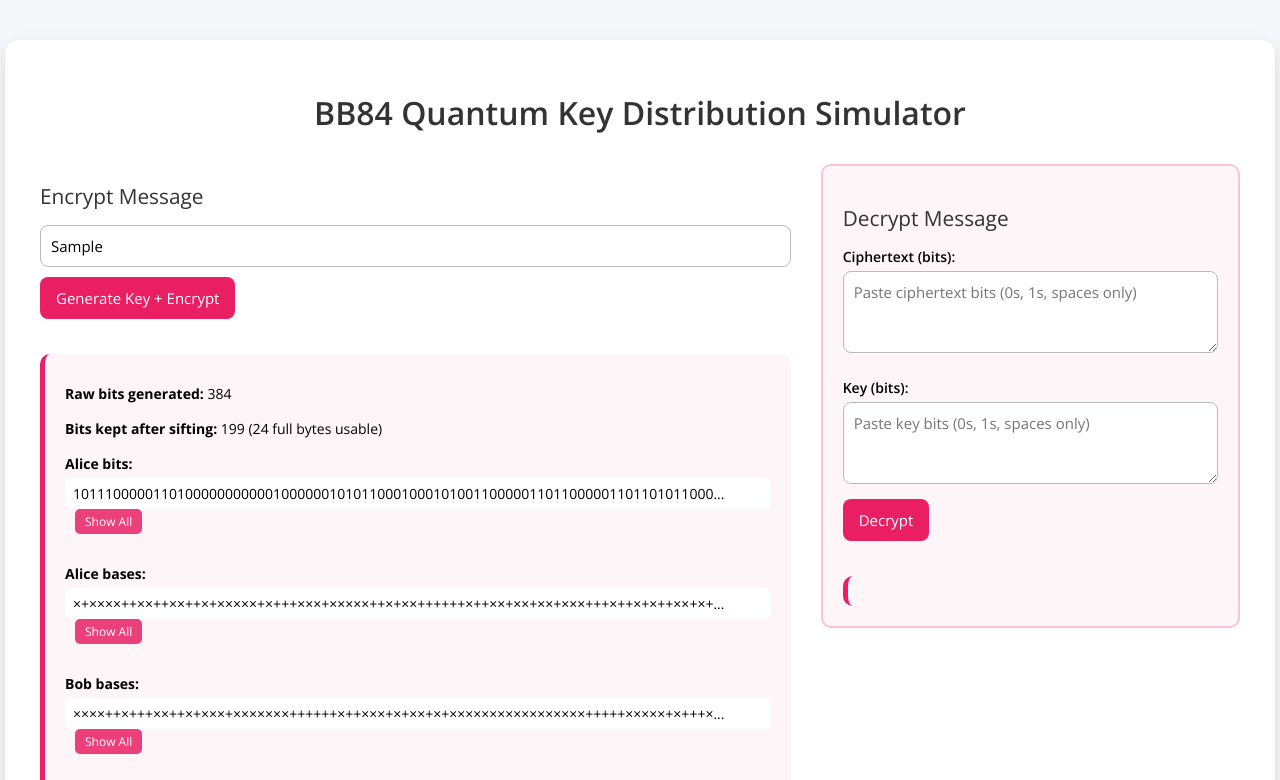
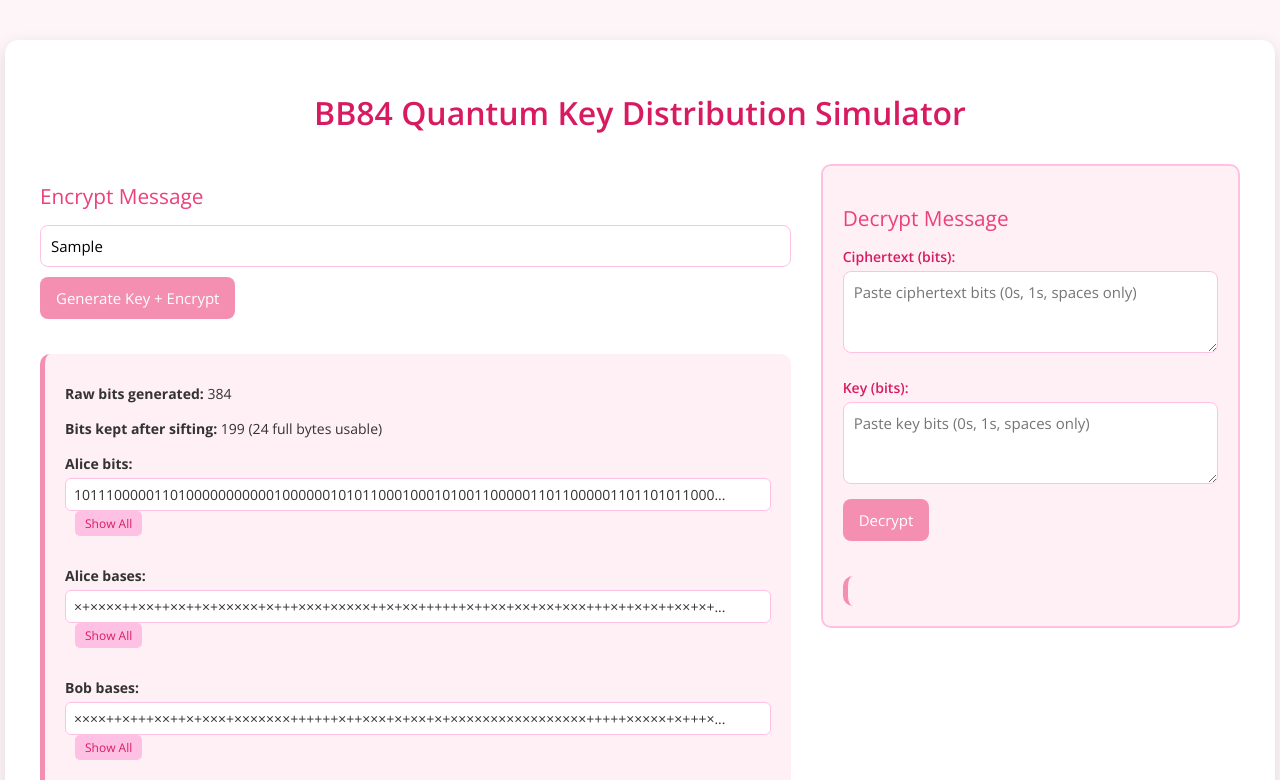
Before and after one commit to jcheesem/qkd-simulator, a plain HTML site: page docs/index.html in a window 1280 px wide. Both pictures are taken after typing "Sample" into the empty fields and a click on the button "Generate Key + Encrypt". Shown: the top 780 px of the page. Drawn offline with nearby package versions, Linux system fonts and the light colour scheme.

Commit message:
Update style.css

```diff
--- a/docs/style.css
+++ b/docs/style.css
@@ -1,6 +1,6 @@
 body {
   font-family: 'Open Sans', sans-serif;
-  background: #f5f7fa;
+  background: #fef5f8;
   margin: 0;
   padding: 0;
 }
@@ -20,7 +20,7 @@ h1 {
   font-family: 'Open Sans', sans-serif;
   font-weight: 600;
   margin-bottom: 30px;
-  color: #333;
+  color: #d81b60;
 }
 
 h2 {
@@ -28,7 +28,7 @@ h2 {
   font-weight: 500;
   font-size: 1.3em;
   margin-bottom: 15px;
-  color: #333;
+  color: #ec407a;
 }
 
 .split-layout {
@@ -45,10 +45,10 @@ h2 {
 .decrypt-section {
   flex: 1;
   text-align: left;
-  background: #fef5f8;
+  background: #fff0f5;
   padding: 20px;
   border-radius: 10px;
-  border: 2px solid #f8c4d8;
+  border: 2px solid #ffc1e3;
 }
 
 input, textarea {
@@ -57,9 +57,14 @@ input, textarea {
   font-size: 15px;
   font-family: 'Open Sans', sans-serif;
   border-radius: 8px;
-  border: 1px solid #bbb;
+  border: 1px solid #ffc1e3;
   margin-bottom: 10px;
   box-sizing: border-box;
+}
+
+input:focus, textarea:focus {
+  outline: none;
+  border-color: #f48fb1;
 }
 
 textarea {
@@ -74,32 +79,34 @@ label {
   margin-top: 10px;
   margin-bottom: 5px;
   font-size: 14px;
+  color: #d81b60;
 }
 
 button {
   padding: 11px 16px;
   font-size: 15px;
-  font-family: 'Open Sans', sans-serif;
-  background: #e91e63;
+  font-family: 'Open Sans', sans-serif !important;
+  background: #f48fb1;
   color: white;
   border: none;
   border-radius: 8px;
   cursor: pointer;
   transition: 0.2s;
   margin-bottom: 15px;
+  font-weight: 500;
 }
 
 button:hover {
-  background: #c2185b;
+  background: #ec407a;
 }
 
 .output-section {
   text-align: left;
   margin-top: 20px;
-  background: #fef5f8;
+  background: #fff0f5;
   padding: 15px 20px;
   border-radius: 10px;
-  border-left: 5px solid #e91e63;
+  border-left: 5px solid #f48fb1;
   font-size: 14px;
 }
 
@@ -108,6 +115,7 @@ button:hover {
   font-size: 14px;
   line-height: 1.5;
   margin-bottom: 10px;
+  color: #333;
 }
 
 .code {
@@ -120,23 +128,26 @@ button:hover {
   white-space: pre-wrap;
   word-break: break-word;
   overflow-wrap: anywhere;
+  border: 1px solid #ffc1e3;
 }
 
 .show-all-btn {
   font-size: 12px;
-  font-family: 'Open Sans', sans-serif;
+  font-family: 'Open Sans', sans-serif !important;
   padding: 4px 10px;
   margin-left: 10px;
-  background: #ec407a;
-  color: white;
+  background: #ffc1e3;
+  color: #d81b60;
   border: none;
   border-radius: 5px;
   cursor: pointer;
   transition: 0.2s;
+  font-weight: 500;
 }
 
 .show-all-btn:hover {
-  background: #d81b60;
+  background: #f48fb1;
+  color: white;
 }
 
 /* Responsive for smaller screens */
```
